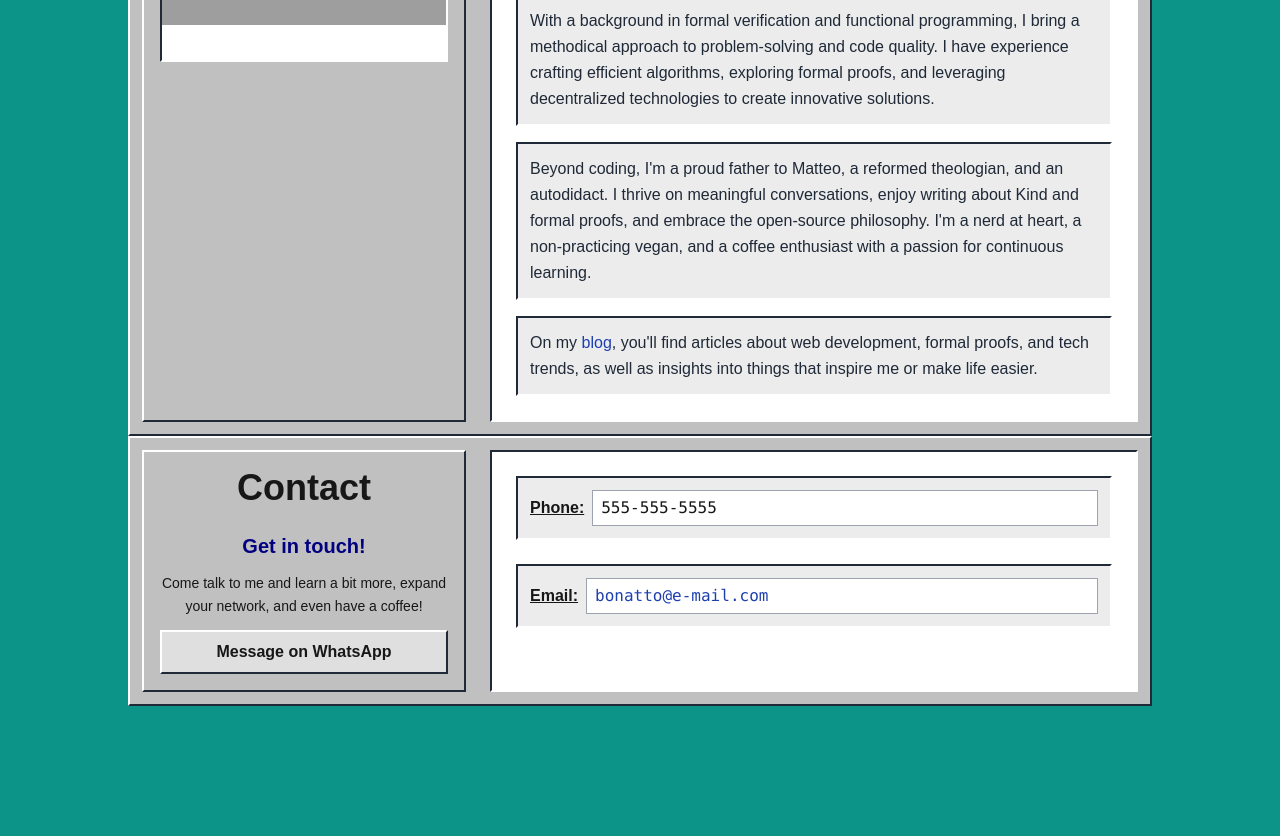
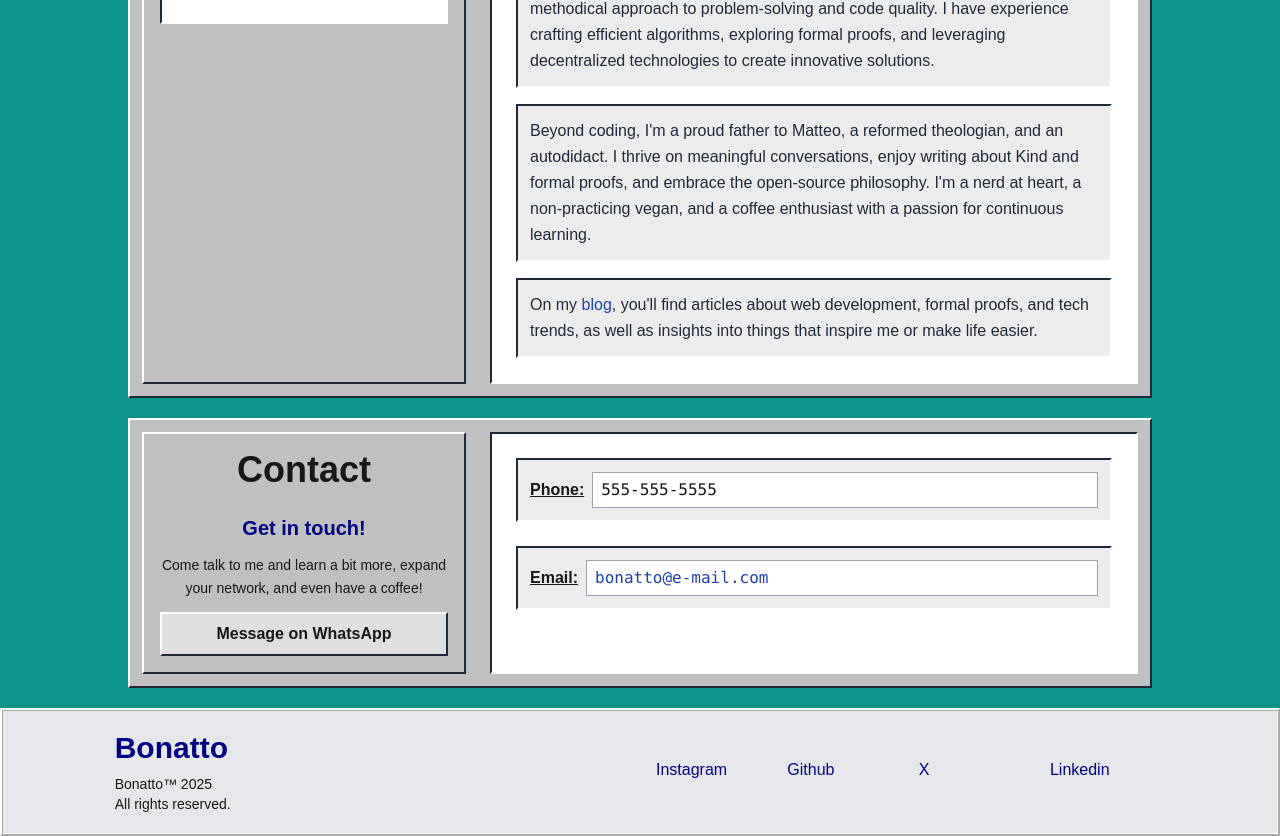
Before and after one commit to SergioBonatto/site, a Next.js app: page / in a window 1280 px wide. Shown: the part 1068-1904 px from the top of the page. Before the commit the page ends 1774 px from the top, so only its background shows below. Built offline with nearby package versions, Linux system fonts and the light colour scheme; grey boxes are pictures that could not be loaded.

Commit message:
add footer

```diff
--- a/src/app/page.tsx
+++ b/src/app/page.tsx
@@ -3,6 +3,7 @@ import SolarSystem from "@/components/solarSystem";
 import MusicPlayer from "@/components/musicPlayer";
 import About from "@/components/About/about";
 import Contact from "@/components/Contact/contact";
+import Footer from "@/components/Footer/footer";
 
 export default function Home() {
   return (
@@ -12,6 +13,7 @@ export default function Home() {
       <SolarSystem />
       <About />
       <Contact />
+      <Footer />
     </div>
   );
 }
--- a/src/components/About/about.tsx
+++ b/src/components/About/about.tsx
@@ -52,7 +52,7 @@ const About: React.FC<AboutProps> = ({
       id="about"
       className={cn(
         "w-4/5 mx-auto bg-[#c0c0c0]",
-        "border-2",
+        "border-2 mt-5",
         WIN95_BORDERS.raised,
         "p-3",
         className
--- a/src/components/Contact/contact.tsx
+++ b/src/components/Contact/contact.tsx
@@ -74,7 +74,7 @@ const Contact: React.FC<ContactProps> = ({
     <section
       id="Contact"
       className={cn(
-        "w-4/5 mx-auto bg-[#c0c0c0]",
+        "w-4/5 mx-auto bg-[#c0c0c0] mt-5",
         "border-2",
         WIN95_BORDERS.raised,
         "p-3",
--- /dev/null
+++ b/src/components/Footer/footer.tsx
@@ -0,0 +1,56 @@
+'use client';
+
+import React, { useEffect } from 'react';
+import { cn } from '@/lib/utils';
+
+const WIN95_BORDERS = {
+  raised: "border-t-white border-l-white border-r-gray-800 border-b-gray-800",
+  sunken: "border-t-gray-800 border-l-gray-800 border-r-white border-b-white",
+} as const;
+
+const updateFooterYear = () => {
+  const yearElement = document.getElementById('footer-year');
+  if (yearElement) {
+    const currentYear = new Date().getFullYear();
+    yearElement.textContent = `Bonatto™ ${currentYear}`;
+  }
+};
+
+const Footer: React.FC = () => {
+  useEffect(() => {
+    updateFooterYear();
+  }, []);
+
+  return (
+    <footer className={`left-0 w-full border border-gray-300 flex z-50 bg-gray-200 retro-border p-5 mt-5`}>
+      <div className="container mx-auto grid grid-cols-1 md:grid-cols-2 gap-8">
+        {/* Brand Section */}
+        <div className="brand">
+          <a href="#home" className="text-3xl font-bold text-[#000080]">
+            <span>Bonatto</span>
+          </a>
+          <p id="footer-year" className="text-sm mt-2">Bonatto&trade; 2025</p>
+          <p className="text-sm">All rights reserved.</p>
+        </div>
+
+        {/* Social Section */}
+        <div className="social grid grid-cols-2 sm:grid-cols-3 md:grid-cols-4 gap-4 mt-4 md:mt-7 ">
+          <a href="https://www.instagram.com/Sergio_Bonatto/" target="_blank" className="text-[#000080]">
+            Instagram
+          </a>
+          <a href="https://github.com/SergioBonatto/" target="_blank" className="text-[#000080]">
+            Github
+          </a>
+          <a href="https://x.com/fiBonatto" target="_blank" className="text-[#000080]">
+            X
+          </a>
+          <a href="https://www.linkedin.com/in/sergiobonatto/" target="_blank" className="text-[#000080]">
+            Linkedin
+          </a>
+        </div>
+      </div>
+    </footer>
+  );
+};
+
+export default Footer;
--- a/src/components/SolarSystem.module.css
+++ b/src/components/SolarSystem.module.css
@@ -44,7 +44,7 @@
     margin: 10px auto;
     border: 2px inset #d4d0c8;
     padding: 15px;
-    margin-top: 10rem;
+    margin-top: 7rem;
 }
 
 .sun,
```
